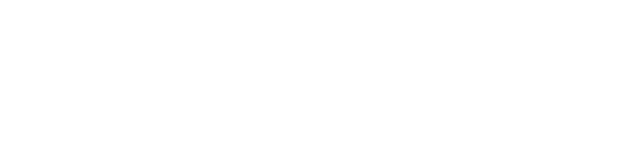
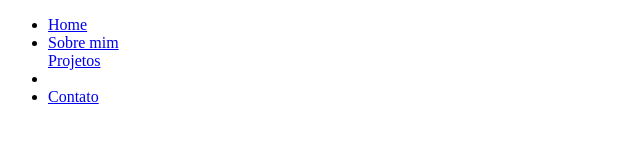
Before and after one commit to BrunaRch/portfolio_bruna, a plain HTML site: page index.html in a window 1280 px wide. Shown: the whole page, without its empty margins (0-640 px from the left). Drawn offline with Linux system fonts and the light colour scheme.

Commit message:
Primeiras configurações no html

```diff
--- a/index.html
+++ b/index.html
@@ -6,6 +6,16 @@
     <title>Portfólio</title>
   </head>
   <body>
+    <header>
+        <nav>
+            <ul>
+                <li><a href="#home">Home</a></li>
+                <li><a href="#sobremim">Sobre mim</a></li>
+                <a href="#Projetos">Projetos</a><li>
+                <li><a href="#contato">Contato</a></li>
+            </ul>
+        </nav>
+    </header>
 
   </body>
 </html>
```
